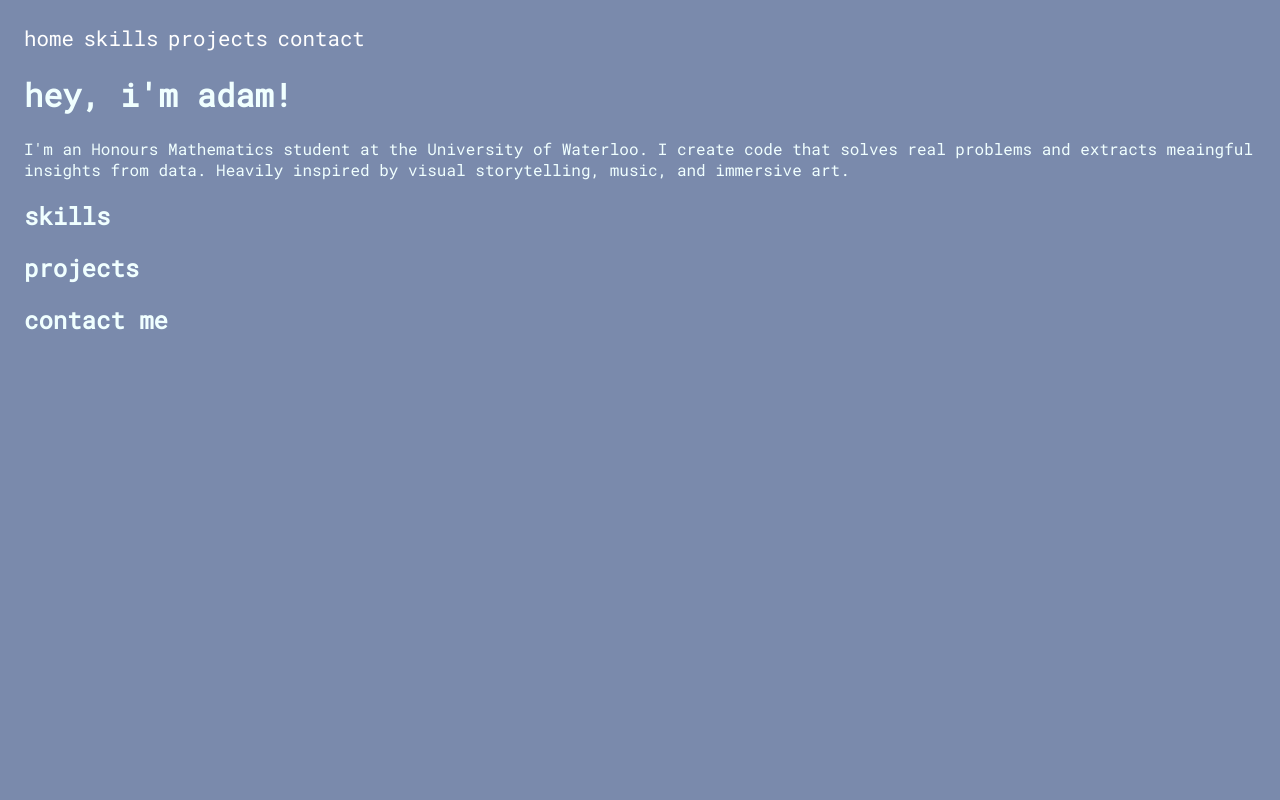
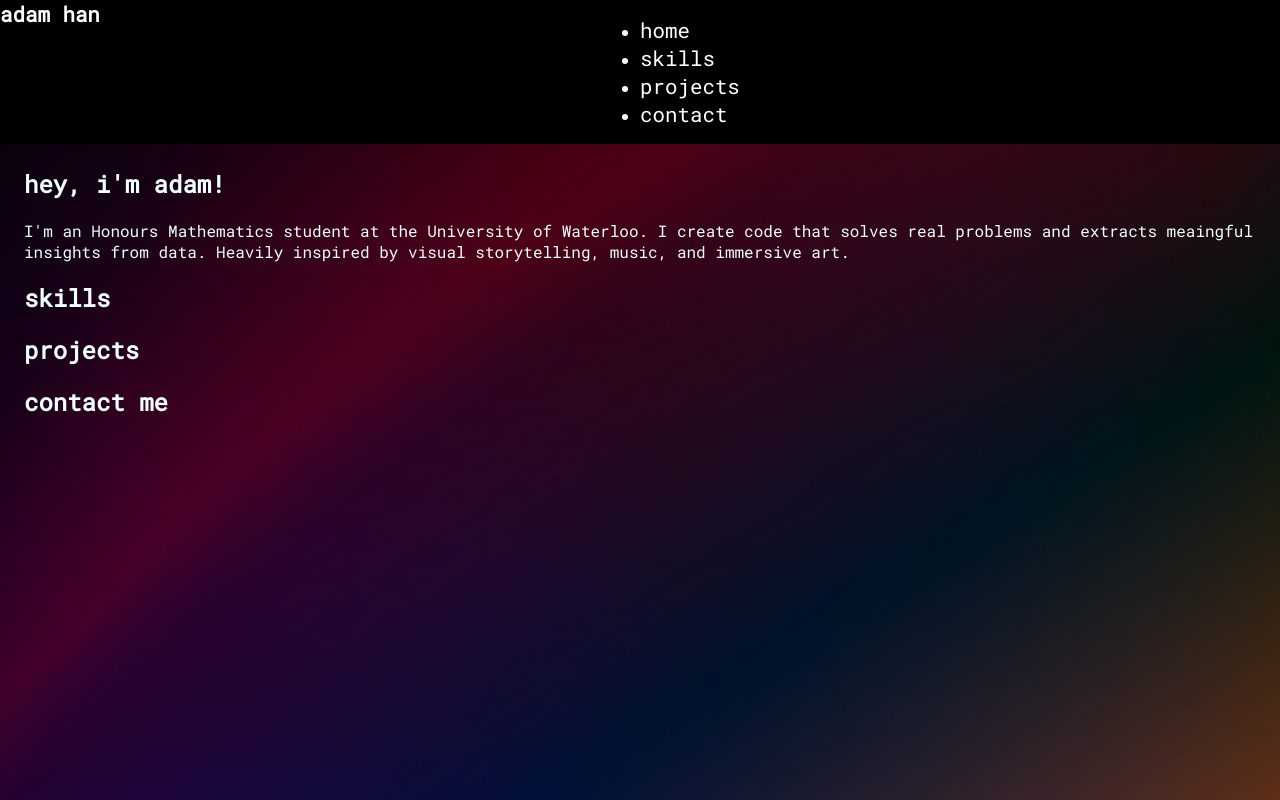
Before and after one commit to adam-han/personal-website, a plain HTML site: page index.html in a window 1280 px wide. Drawn offline with Linux system fonts and the light colour scheme.

Commit message:
update index.html

```diff
--- a/index.html
+++ b/index.html
@@ -11,22 +11,37 @@
     <title>adam han</title>
 </head>
 <body>
-    <div class="wrapper">
-        <nav class="navbar">
-            <a href="#">home</a>
-            <a href="#">skills</a>
-            <a href="#">projects</a>
-            <a href="#">contact</a>
+    <header>
+        <a href="#" class="logo"><span>adam</span> han</a>
+        <nav>
+            <ul>
+                <li><a href="#">home</a></li>
+                <li><a href="#">skills</a></li>
+                <li><a href="#">projects</a></li>
+                <li><a href="#">contact</a></li>
+            </ul>
         </nav>
 
+        <svg viewBox="0 0 100 80" width="40" height="40">
+            <rect width="100" height="20" rx="10"></rect>
+            <rect y="30" width="100" height="20" rx="10"></rect>
+            <rect y="60" width="100" height="20" rx="10"></rect>
+        </svg>
+    </header>
+
+    <div class="wrapper">
+        <section class="hero">
+            <div class="dark-cover"></div>
+            <div class="hero-img"></div>
             <div class="intro">
                 <h1>
                     hey, i'm adam!
                 </h1>
-            <p>
+                <p class="about-me">
                     I'm an Honours Mathematics student at the University of Waterloo. I create code that solves real problems and extracts meaingful insights from data. Heavily inspired by visual storytelling, music, and immersive art.
                 </p>
             </div>
+        </section>
 
         <div class="skills">
             <h2>skills</h2>
```
Lines whose indentation alone changed are shown as unchanged.
